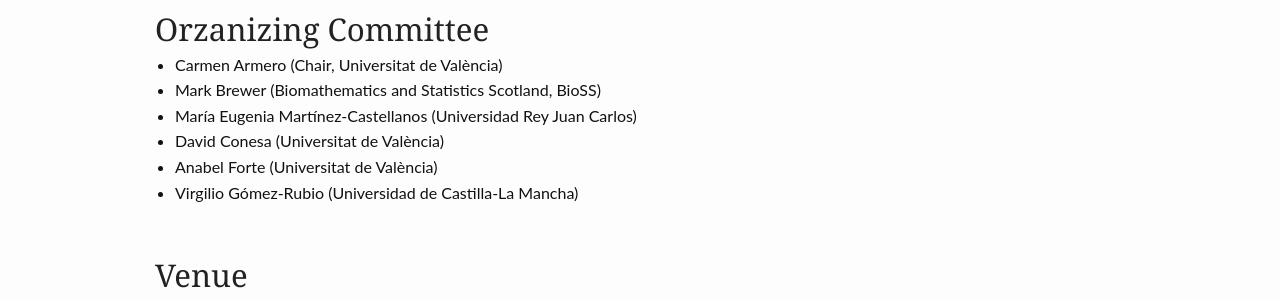
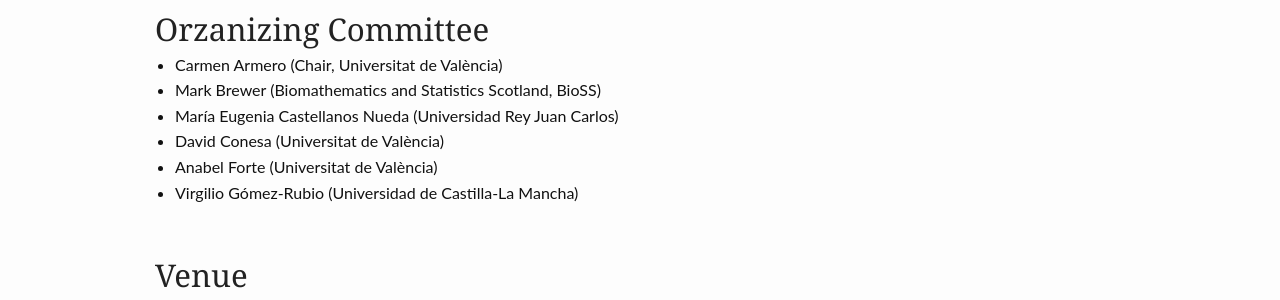
Before and after one commit to VABAR/VABAR.github.io, a Jekyll site: the page built from _posts/events/2017-02-17-vibass.md, in a window 1280 px wide and 900 px high, scrolled down 1032 px. Shown: the part 154-454 px from the top of the window. Built offline with Jekyll 4.4.1, drawn with Linux system fonts in a browser that asks for light colours.

Commit message:
Fix Euge's family names

```diff
--- a/_posts/events/2017-02-17-vibass.md
+++ b/_posts/events/2017-02-17-vibass.md
@@ -49,7 +49,7 @@
 
 - Carmen Armero (Chair, Universitat de València)
 - Mark Brewer (Biomathematics and Statistics Scotland, BioSS)
-- María Eugenia Martínez-Castellanos (Universidad Rey Juan Carlos)
+- María Eugenia Castellanos Nueda (Universidad Rey Juan Carlos)
 - David Conesa (Universitat de València)
 - Anabel Forte (Universitat de València)
 - Virgilio Gómez-Rubio (Universidad de Castilla-La Mancha)
```
